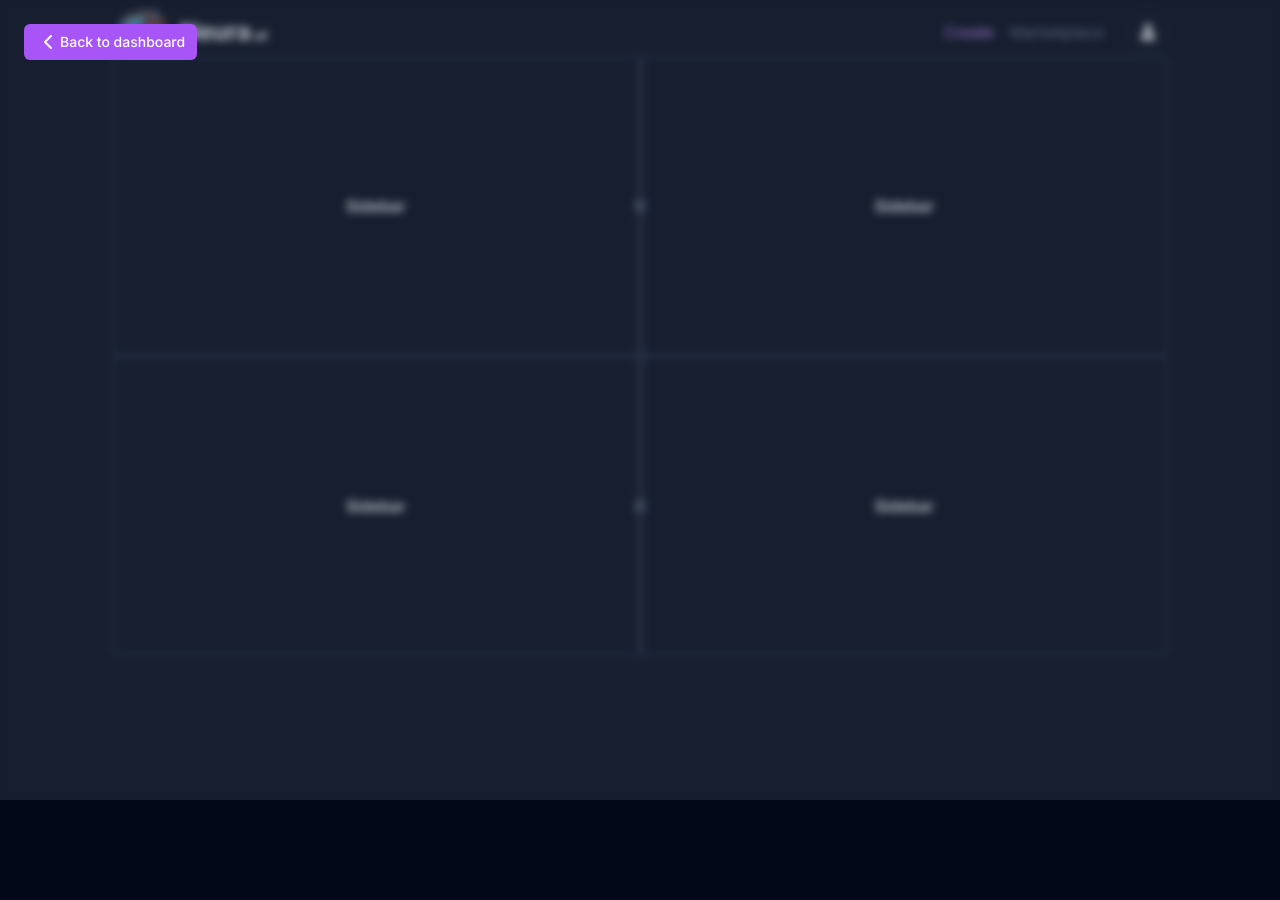
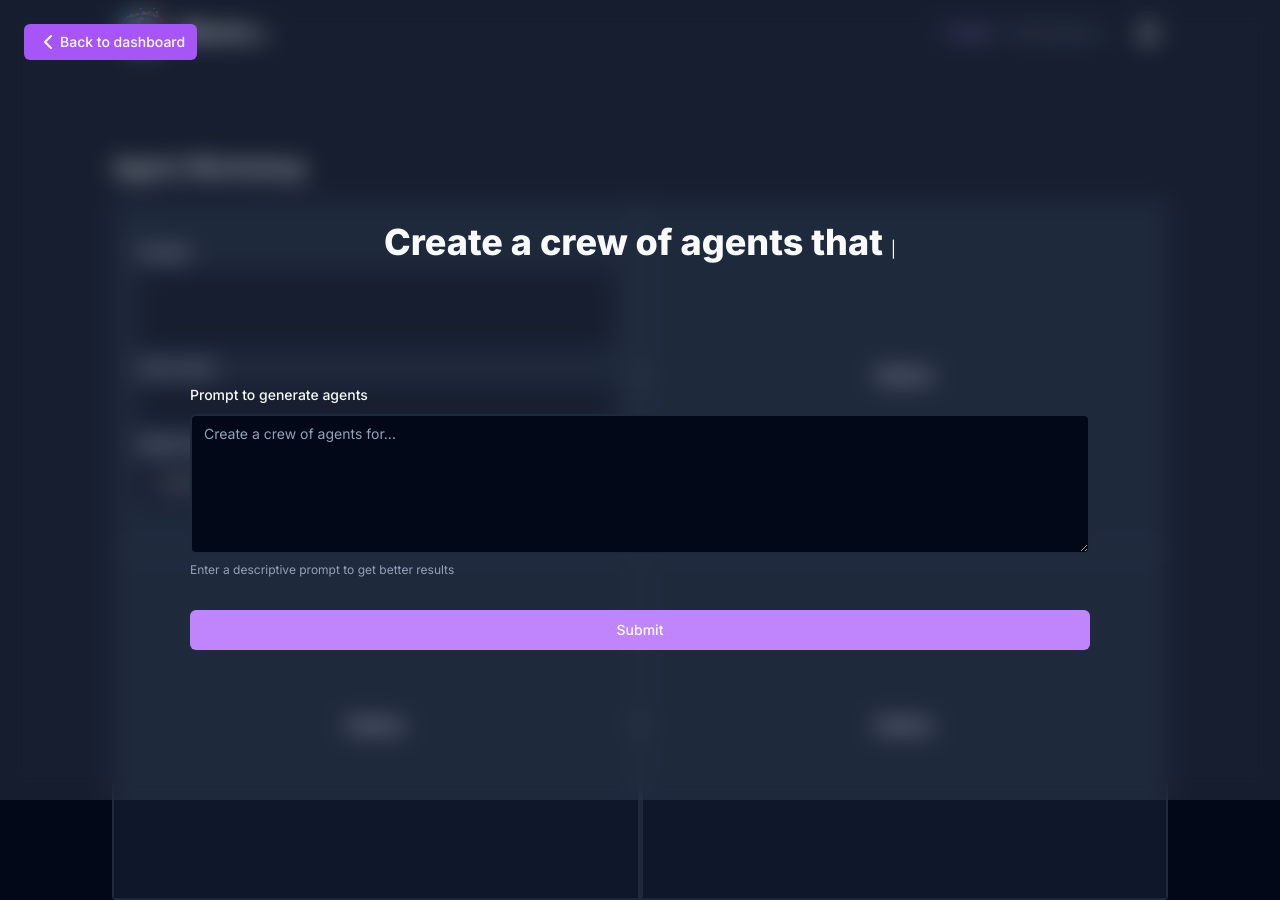
Before and after one commit to Mvishal123/Neura_ai_HIS, a Next.js app: page /create in a window 1280 px wide. Before the commit the page ends 812 px from the top, so only its background shows below. Built offline with nearby package versions, Linux system fonts and the light colour scheme.

Commit message:
ui: section1 create agent

```diff
--- a/package.json
+++ b/package.json
@@ -27,8 +27,12 @@
     "react-hook-form": "^7.51.2",
     "react-icons": "^5.0.1",
     "react-resizable-panels": "^2.0.16",
+    "react-simple-typewriter": "^5.0.1",
+    "sonner": "^1.4.41",
     "tailwind-merge": "^2.2.2",
     "tailwindcss-animate": "^1.0.7",
+    "typed.js": "^2.1.0",
+    "typewriter-effect": "^2.21.0",
     "zod": "^3.22.4"
   },
   "devDependencies": {
--- a/src/app/(main)/create/page.tsx
+++ b/src/app/(main)/create/page.tsx
@@ -1,25 +1,57 @@
 "use client";
-import React, { useState } from "react";
 import Section from "@/components/section";
+import TypeWriter from "@/components/typewriter";
+import { Button } from "@/components/ui/button";
 import {
   ResizableHandle,
   ResizablePanel,
   ResizablePanelGroup,
 } from "@/components/ui/resizable";
+import { Textarea } from "@/components/ui/textarea";
 import { ChevronLeft } from "lucide-react";
-import Link from "next/link";
-import { Button } from "@/components/ui/button";
 import { useRouter } from "next/navigation";
+import { useState } from "react";
+
+import {
+  Form,
+  FormControl,
+  FormDescription,
+  FormField,
+  FormItem,
+  FormLabel,
+  FormMessage,
+} from "@/components/ui/form";
+
+import { PromptFormSchema } from "@/lib/schema/form-schema";
+import { zodResolver } from "@hookform/resolvers/zod";
+import { useForm } from "react-hook-form";
+import { z } from "zod";
+import { toast } from "sonner";
+import { Input } from "@/components/ui/input";
 
 const Page = () => {
-  const [isPromptOpen, setIsPromptOpen] = useState(false);
+  const [isPromptOpen, setIsPromptOpen] = useState<boolean>(true);
+  const [formValues, setFormValues] = useState<string>("");
   const router = useRouter();
 
+  const form = useForm<z.infer<typeof PromptFormSchema>>({
+    resolver: zodResolver(PromptFormSchema),
+    defaultValues: {
+      prompt: "",
+    },
+  });
+
+  function onSubmit(values: z.infer<typeof PromptFormSchema>) {
+    setFormValues(values.prompt);
+    toast("Agents are being created");
+    setIsPromptOpen(false);
+  }
+
   return (
-    <div className="">
+    <div className="h-full">
       {/* Propmt */}
-      {!isPromptOpen && (
-        <div className="absolute top-0 bottom-0 w-full bg-slate-600/30 z-50 backdrop-blur-sm p-6">
+      {isPromptOpen && (
+        <div className="absolute top-0 h-full w-full bg-slate-600/30 z-50 backdrop-blur-md p-6">
           <Button
             className="bg-purple-500 text-white  hover:bg-purple-600 flex items-center cursor-pointer"
             size="sm"
@@ -27,22 +59,91 @@ const Page = () => {
           >
             <ChevronLeft /> Back to dashboard
           </Button>
-          <div className="h-full flex justify-center items-center">
-            <div></div>
-            <div></div>
+          <div className="h-full flex flex-col justify-center items-center">
+            <div className=" h-40">
+              <TypeWriter />
+            </div>
+            <div className="w-[90%] lg:w-[900px]">
+              <Form {...form}>
+                <form
+                  onSubmit={form.handleSubmit(onSubmit)}
+                  className="space-y-8"
+                >
+                  <FormField
+                    control={form.control}
+                    name="prompt"
+                    render={({ field }) => (
+                      <FormItem>
+                        <FormLabel>Prompt to generate agents</FormLabel>
+                        <FormControl>
+                          <Textarea
+                            className="border-2"
+                            placeholder="Create a crew of agents for..."
+                            rows={6}
+                            {...field}
+                          />
+                        </FormControl>
+                        <FormDescription className="text-xs">
+                          Enter a descriptive prompt to get better results
+                        </FormDescription>
+                        <FormMessage />
+                      </FormItem>
+                    )}
+                  />
+                  <Button
+                    type="submit"
+                    className="bg-purple-400 w-full hover:bg-purple-600 text-white"
+                  >
+                    Submit
+                  </Button>
+                </form>
+              </Form>
+            </div>
           </div>
         </div>
       )}
+
+      {/* ------------------------------------------------------------------------------------------------------------------------------- */}
+
       {/* Desktop view */}
-      <Section className="hidden lg:block">
-        <ResizablePanelGroup direction="horizontal" className="rounded">
-          <ResizablePanel defaultSize={10} className="min-h-[300px] border-2">
-            <div className="flex h-full items-center justify-center p-6">
-              <span className="font-semibold">Sidebar</span>
+      <div>
+        <Section className="hidden lg:block mt-24">
+          <h2 className="text-2xl font-semibold mb-4">Agent Workshop</h2>
+          <ResizablePanelGroup
+            direction="horizontal"
+            className="rounded overflow-auto"
+          >
+            <ResizablePanel
+              className="min-h-[350px] border-2 bg-slate-900 shadow-inner"
+              defaultSize={10}
+            >
+              <div className="p-6">
+                <div className="mt-4">
+                  <h1 className="text-sm mb-2 font-semibold">Prompt:</h1>
+                  <Textarea
+                    value={formValues}
+                    rows={2}
+                    className="text-slate-400  focus-visible:ring-0"
+                    readOnly
+                  />
+                </div>
+                <div>
+                  <h1 className="text-sm mt-2 font-semibold">Crew name</h1>
+                  <Input type="text" className="mt-2" />
+                </div>
+                <div>
+                  <h1 className="text-sm mt-2 font-semibold">
+                    Upload a picture for your AI crew
+                  </h1>
+                  <Input type="file" className="mt-2" />
+                </div>
               </div>
             </ResizablePanel>
             <ResizableHandle withHandle />
-          <ResizablePanel defaultSize={10} className="min-h-[300px] border-2">
+            <ResizablePanel
+              defaultSize={10}
+              className="min-h-[350px] border-2 bg-slate-900 shadow-inner"
+            >
               <div className="flex h-full items-center justify-center p-6">
                 <span className="font-semibold">Sidebar</span>
               </div>
@@ -52,13 +153,19 @@ const Page = () => {
           {/* <ResizableHandle withHandle /> */}
           {/* <ResizablePanel defaultSize={10}> */}
           <ResizablePanelGroup direction="horizontal" className="rounded">
-          <ResizablePanel defaultSize={10} className="min-h-[300px] border-2">
+            <ResizablePanel
+              defaultSize={10}
+              className="min-h-[350px] border-2 bg-slate-900 shadow-inner"
+            >
               <div className="flex h-full items-center justify-center p-6">
                 <span className="font-semibold">Sidebar</span>
               </div>
             </ResizablePanel>
             <ResizableHandle withHandle />
-          <ResizablePanel defaultSize={10} className="min-h-[300px] border-2">
+            <ResizablePanel
+              defaultSize={10}
+              className="min-h-[350px] border-2 bg-slate-900 shadow-inner"
+            >
               <div className="flex h-full items-center justify-center p-6">
                 <span className="font-semibold">Sidebar</span>
               </div>
@@ -67,11 +174,12 @@ const Page = () => {
         </Section>
         {/* smaller devices */}
         <Section className="px-12 lg:hidden mt-6 space-y-2">
-        <div className="min-h-[400px] bg-slate-800/80 border-2 rounded-md"></div>
-        <div className="min-h-[400px] bg-slate-800/80 border-2 rounded-md"></div>
-        <div className="min-h-[400px] bg-slate-800/80 border-2 rounded-md"></div>
-        <div className="min-h-[400px] bg-slate-800/80 border-2 rounded-md"></div>
+          <div className="min-h-[350px] border-2 bg-slate-900 shadow-inner rounded"></div>
+          <div className="min-h-[350px] border-2 bg-slate-900 shadow-inner rounded"></div>
+          <div className="min-h-[350px] border-2 bg-slate-900 shadow-inner rounded"></div>
+          <div className="min-h-[350px] border-2 bg-slate-900 shadow-inner rounded"></div>
         </Section>
+      </div>
     </div>
   );
 };
--- a/src/app/globals.css
+++ b/src/app/globals.css
@@ -75,14 +75,13 @@
   }
 
   .custom-pink-gradient {
-    @apply bg-gradient-to-r from-fuchsia-600 to-pink-600
+    @apply bg-gradient-to-r from-fuchsia-600 to-pink-600;
   }
 
   .custom-purple-gradient {
-    @apply bg-gradient-to-r from-fuchsia-600 to-purple-600
+    @apply bg-gradient-to-r from-fuchsia-600 to-purple-600;
   }
 }
-
 
 * {
   scroll-behavior: smooth;
--- a/src/app/layout.tsx
+++ b/src/app/layout.tsx
@@ -1,9 +1,8 @@
+import { ThemeProvider } from "@/components/providers/theme-provider";
 import type { Metadata } from "next";
 import { Inter } from "next/font/google";
 import "./globals.css";
-import { ThemeProvider } from "@/components/providers/theme-provider";
-import Header from "@/components/providers/landing/header";
-import Footer from "@/components/footer";
+import { Toaster } from "@/components/ui/sonner";
 
 const inter = Inter({ subsets: ["latin"] });
 
@@ -20,7 +19,10 @@ export default function RootLayout({
   return (
     <html lang="en">
       <ThemeProvider attribute="class" defaultTheme="dark" enableSystem>
-        <body className={inter.className}>{children}</body>
+        <body className={inter.className}>
+          {children}
+          <Toaster />
+        </body>
       </ThemeProvider>
     </html>
   );
--- a/src/components/main/main-header.tsx
+++ b/src/components/main/main-header.tsx
@@ -48,14 +48,14 @@ const MainHeader = () => {
 
         <div className="hidden sm:flex items-center gap-6">
           <nav className="flex items-center gap-4">
-            {MAIN_NAV_LINKS.map((item) => {
+            {MAIN_NAV_LINKS.map((item, index) => {
               const isSelected = pathname
                 .split("/")
                 .includes(item.label.toLowerCase());
 
               return (
                 <Link
-                  key={item.label}
+                  key={index}
                   href={item.href}
                   className={clsx(
                     " hover:text-purple-400 ",
@@ -97,8 +97,9 @@ const MainHeader = () => {
             <SheetContent className="w-[250px]">
               <div className="py-6 px-3 flex flex-col justify-between h-full">
                 <div className="flex flex-col gap-4">
-                  {MAIN_NAV_LINKS.map((item) => (
+                  {MAIN_NAV_LINKS.map((item, index) => (
                     <Link
+                      key={index}
                       href={item.href}
                       className="text-slate-300 hover:text-purple-400 text-xl"
                     >
--- /dev/null
+++ b/src/components/typewriter.tsx
@@ -0,0 +1,42 @@
+"use client";
+
+import React, { useEffect, useRef } from "react";
+import Typed from "typed.js";
+
+const TypeWriter = () => {
+  const typedRef = useRef(null);
+
+  useEffect(() => {
+    const options = {
+      strings: [
+        "Create a crew of agents that can be your <span className='custom-pink-gradient bg-clip-text text-transparent'> financial advisor </span>",
+        "Create a crew of agents that lorem lorem lorem",
+        "Create a crew of agents that lorem lorem lorem lorem",
+        "Create a crew of agents that lorem ipsum lorem ipsum",
+      ],
+      typeSpeed: 50,
+      backSpeed: 20,
+      loop: true,
+      showCursor: true,
+    };
+
+    // Initialize Typed.js with the options
+    const typed = new Typed(typedRef.current, options);
+
+    // Clean up and destroy the Typed instance when the component unmounts
+    return () => {
+      typed.destroy();
+    };
+  }, []);
+
+  return (
+    <div className="self-start">
+      <span
+        ref={typedRef}
+        className="text-2xl font-bold md:font-extrabold md:text-4xl"
+      ></span>
+    </div>
+  );
+};
+
+export default TypeWriter;
--- /dev/null
+++ b/src/components/ui/sonner.tsx
@@ -0,0 +1,31 @@
+"use client"
+
+import { useTheme } from "next-themes"
+import { Toaster as Sonner } from "sonner"
+
+type ToasterProps = React.ComponentProps<typeof Sonner>
+
+const Toaster = ({ ...props }: ToasterProps) => {
+  const { theme = "system" } = useTheme()
+
+  return (
+    <Sonner
+      theme={theme as ToasterProps["theme"]}
+      className="toaster group"
+      toastOptions={{
+        classNames: {
+          toast:
+            "group toast group-[.toaster]:bg-background group-[.toaster]:text-foreground group-[.toaster]:border-border group-[.toaster]:shadow-lg",
+          description: "group-[.toast]:text-muted-foreground",
+          actionButton:
+            "group-[.toast]:bg-primary group-[.toast]:text-primary-foreground",
+          cancelButton:
+            "group-[.toast]:bg-muted group-[.toast]:text-muted-foreground",
+        },
+      }}
+      {...props}
+    />
+  )
+}
+
+export { Toaster }
--- /dev/null
+++ b/src/components/ui/textarea.tsx
@@ -0,0 +1,24 @@
+import * as React from "react";
+
+import { cn } from "@/lib/utils";
+
+export interface TextareaProps
+  extends React.TextareaHTMLAttributes<HTMLTextAreaElement> {}
+
+const Textarea = React.forwardRef<HTMLTextAreaElement, TextareaProps>(
+  ({ className, ...props }, ref) => {
+    return (
+      <textarea
+        className={cn(
+          "flex min-h-[80px] w-full rounded-md border border-input bg-background px-3 py-2 text-sm ring-offset-purple-500 placeholder:text-muted-foreground focus-visible:outline-none focus-visible:ring focus-visible:ring-ring focus-visible:ring-offset-2 disabled:cursor-not-allowed disabled:opacity-50",
+          className
+        )}
+        ref={ref}
+        {...props}
+      />
+    );
+  }
+);
+Textarea.displayName = "Textarea";
+
+export { Textarea };
--- a/src/lib/schema/form-schema.ts
+++ b/src/lib/schema/form-schema.ts
@@ -21,3 +21,10 @@ export const SignUpFormSchema = z
     message: "Passwords don't match.",
     path: ["confirmPassword"],
   });
+
+// Prompt for crew creation
+export const PromptFormSchema = z.object({
+  prompt: z.string().min(16, {
+    message: "Please elaborate more",
+  }),
+});
```
Also changed, not shown: 1 other file (tests, documents, lock files or other folders). Lines whose indentation alone changed are shown as unchanged.
